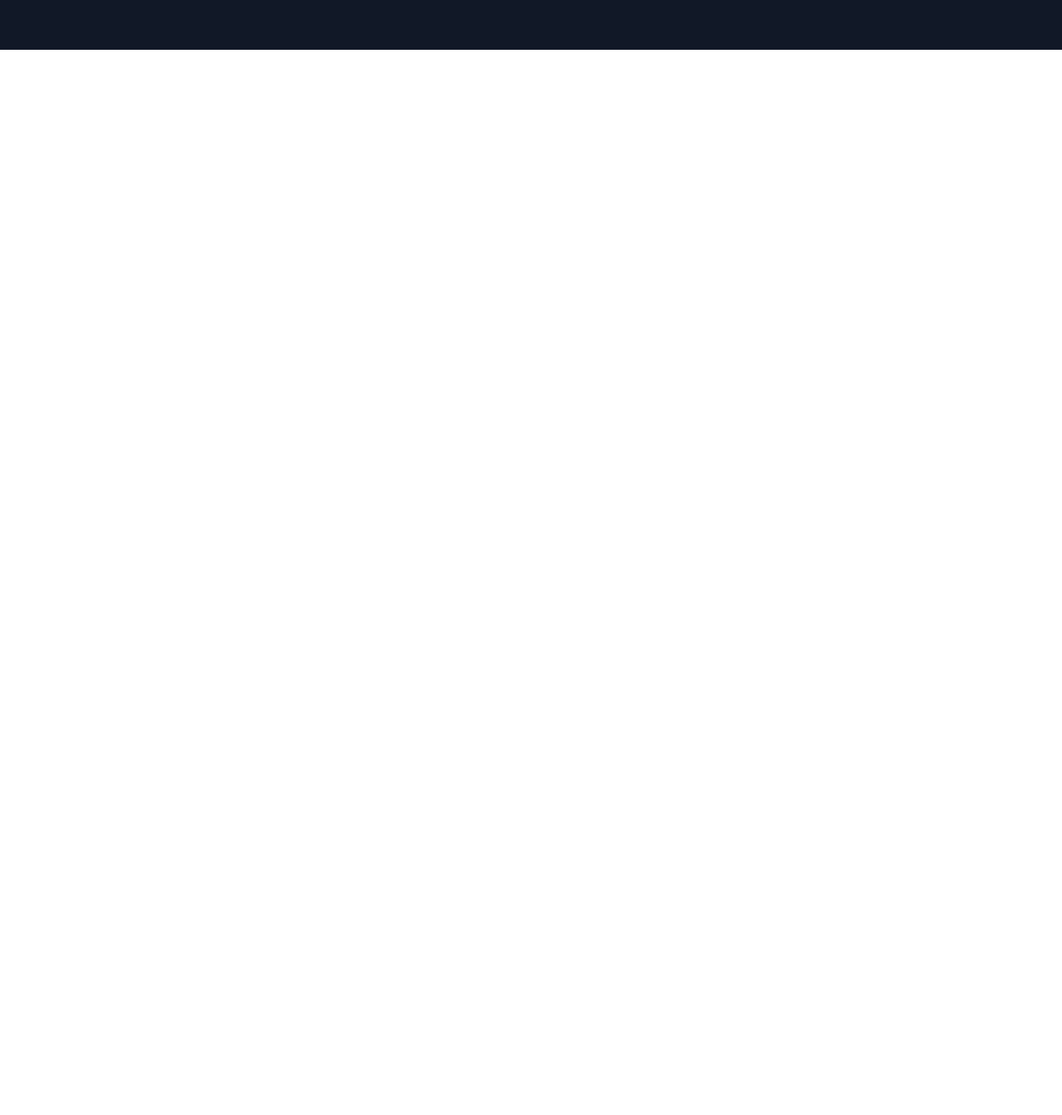
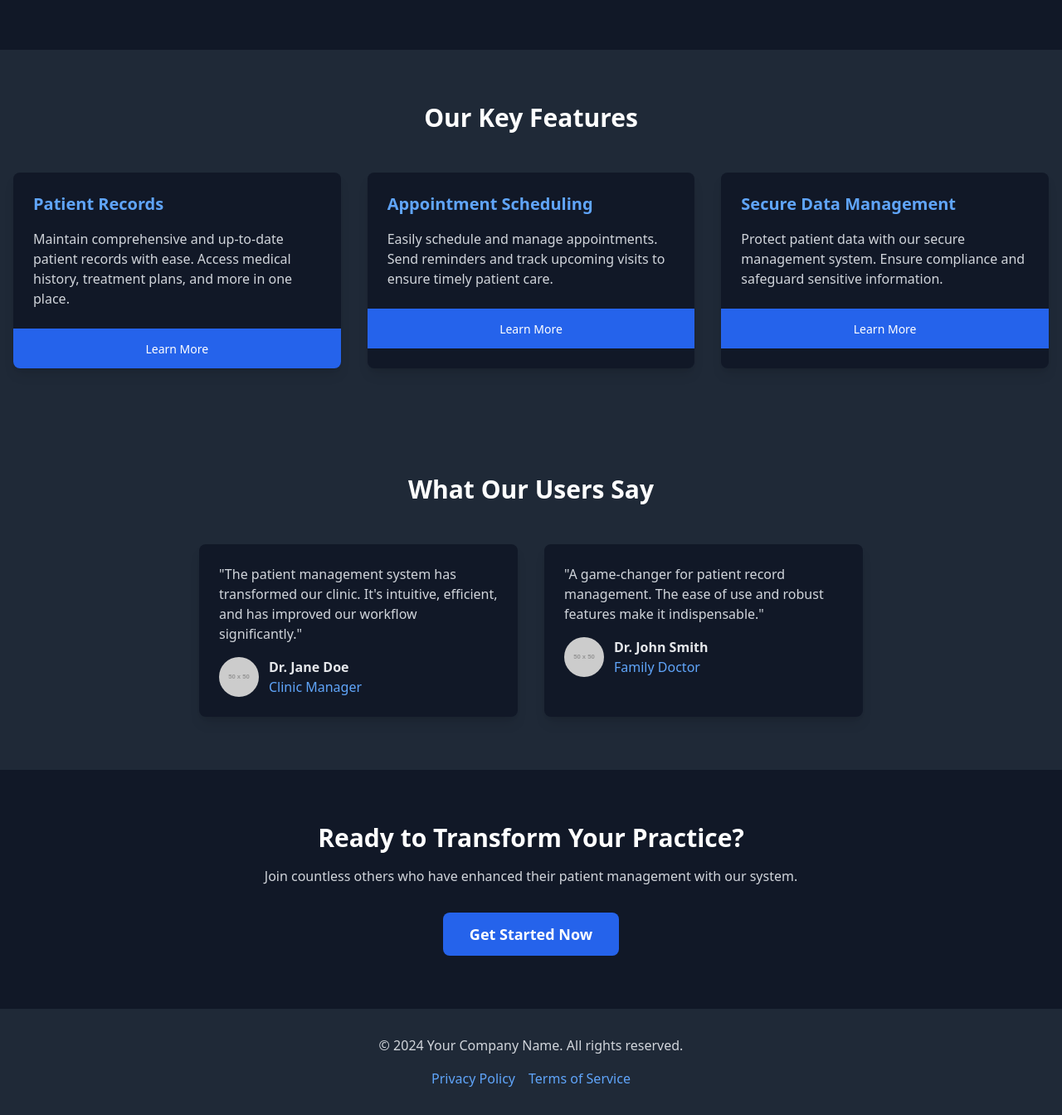
Before and after one commit to harisejaz2206/devathon-frontend, a React (Create React App) app: page / in a window 1280 px wide. Shown: the part 932-2276 px from the top of the page at 83% size. Before the commit the page ends 992 px from the top, so only its background shows below. Built offline with nearby package versions, Linux system fonts and the light colour scheme.

Commit message:
working on hero section

```diff
--- a/src/components/HeroSection.tsx
+++ b/src/components/HeroSection.tsx
@@ -2,6 +2,8 @@ import React from "react";
 
 const HeroSection = () => {
   return (
+    <>
+      {/* Hero Section */}
       <section className="bg-gray-900 text-white">
         <div className="mx-auto max-w-screen-xl px-4 py-32 lg:flex lg:h-screen lg:items-center">
           <div className="mx-auto max-w-3xl text-center">
@@ -10,7 +12,7 @@ const HeroSection = () => {
               <span className="sm:block"> Enhance Care Efficiency. </span>
             </h1>
 
-          <p className="mx-auto mt-4 max-w-xl sm:text-xl/relaxed">
+            <p className="mx-auto mt-4 max-w-xl text-lg sm:text-xl text-gray-300">
               Simplify the management of patient information, appointments, and
               medical records with our advanced system. Streamline your workflow
               and improve patient care.
@@ -18,7 +20,7 @@ const HeroSection = () => {
 
             <div className="mt-8 flex flex-wrap justify-center gap-4">
               <a
-              className="block w-full rounded border border-blue-600 bg-blue-600 px-12 py-3 text-sm font-medium text-white hover:bg-transparent hover:text-white focus:outline-none focus:ring active:text-opacity-75 sm:w-auto"
+                className="block w-full rounded border border-blue-600 bg-blue-600 px-12 py-3 text-sm font-medium text-white hover:bg-transparent hover:text-blue-600 focus:outline-none focus:ring active:text-opacity-75 sm:w-auto"
                 href="#"
               >
                 Get Started
@@ -34,6 +36,149 @@ const HeroSection = () => {
           </div>
         </div>
       </section>
+
+      {/* Feature Cards Section */}
+      <section className="bg-gray-800 py-16">
+        <div className="mx-auto max-w-screen-xl px-4">
+          <h2 className="text-center text-3xl font-extrabold text-white mb-12">
+            Our Key Features
+          </h2>
+          <div className="grid grid-cols-1 gap-8 md:grid-cols-2 lg:grid-cols-3">
+            {/* Card 1 */}
+            <div className="bg-gray-900 rounded-lg shadow-lg overflow-hidden">
+              <div className="p-6">
+                <h3 className="text-xl font-semibold text-blue-400 mb-4">
+                  Patient Records
+                </h3>
+                <p className="text-gray-300">
+                  Maintain comprehensive and up-to-date patient records with
+                  ease. Access medical history, treatment plans, and more in one
+                  place.
+                </p>
+              </div>
+              <div className="bg-blue-600 text-white text-center py-3">
+                <a href="#" className="text-sm font-medium hover:underline">
+                  Learn More
+                </a>
+              </div>
+            </div>
+
+            {/* Card 2 */}
+            <div className="bg-gray-900 rounded-lg shadow-lg overflow-hidden">
+              <div className="p-6">
+                <h3 className="text-xl font-semibold text-blue-400 mb-4">
+                  Appointment Scheduling
+                </h3>
+                <p className="text-gray-300">
+                  Easily schedule and manage appointments. Send reminders and
+                  track upcoming visits to ensure timely patient care.
+                </p>
+              </div>
+              <div className="bg-blue-600 text-white text-center py-3">
+                <a href="#" className="text-sm font-medium hover:underline">
+                  Learn More
+                </a>
+              </div>
+            </div>
+
+            {/* Card 3 */}
+            <div className="bg-gray-900 rounded-lg shadow-lg overflow-hidden">
+              <div className="p-6">
+                <h3 className="text-xl font-semibold text-blue-400 mb-4">
+                  Secure Data Management
+                </h3>
+                <p className="text-gray-300">
+                  Protect patient data with our secure management system. Ensure
+                  compliance and safeguard sensitive information.
+                </p>
+              </div>
+              <div className="bg-blue-600 text-white text-center py-3">
+                <a href="#" className="text-sm font-medium hover:underline">
+                  Learn More
+                </a>
+              </div>
+            </div>
+          </div>
+        </div>
+      </section>
+
+      {/* Testimonials Section */}
+      <section className="bg-gray-800 py-16">
+        <div className="mx-auto max-w-screen-xl px-4">
+          <h2 className="text-center text-3xl font-extrabold text-white mb-12">
+            What Our Users Say
+          </h2>
+          <div className="flex flex-wrap justify-center gap-8">
+            {/* Testimonial 1 */}
+            <div className="bg-gray-900 p-6 rounded-lg shadow-lg max-w-sm">
+              <p className="text-gray-300 mb-4">
+                "The patient management system has transformed our clinic. It's
+                intuitive, efficient, and has improved our workflow significantly."
+              </p>
+              <div className="flex items-center space-x-3">
+                <img
+                  src="https://via.placeholder.com/50"
+                  alt="User"
+                  className="w-12 h-12 rounded-full"
+                />
+                <div>
+                  <p className="text-gray-200 font-semibold">Dr. Jane Doe</p>
+                  <p className="text-blue-400">Clinic Manager</p>
+                </div>
+              </div>
+            </div>
+
+            {/* Testimonial 2 */}
+            <div className="bg-gray-900 p-6 rounded-lg shadow-lg max-w-sm">
+              <p className="text-gray-300 mb-4">
+                "A game-changer for patient record management. The ease of use and
+                robust features make it indispensable."
+              </p>
+              <div className="flex items-center space-x-3">
+                <img
+                  src="https://via.placeholder.com/50"
+                  alt="User"
+                  className="w-12 h-12 rounded-full"
+                />
+                <div>
+                  <p className="text-gray-200 font-semibold">Dr. John Smith</p>
+                  <p className="text-blue-400">Family Doctor</p>
+                </div>
+              </div>
+            </div>
+          </div>
+        </div>
+      </section>
+
+      {/* Call to Action Section */}
+      <section className="bg-gray-900 py-16">
+        <div className="mx-auto max-w-screen-xl px-4 text-center">
+          <h2 className="text-3xl font-extrabold text-white mb-4">
+            Ready to Transform Your Practice?
+          </h2>
+          <p className="text-gray-300 mb-8">
+            Join countless others who have enhanced their patient management with our system.
+          </p>
+          <a
+            href="#"
+            className="inline-block rounded-lg bg-blue-600 px-8 py-3 text-lg font-semibold text-white hover:bg-blue-500"
+          >
+            Get Started Now
+          </a>
+        </div>
+      </section>
+
+      {/* Footer Section */}
+      <footer className="bg-gray-800 py-8">
+        <div className="mx-auto max-w-screen-xl px-4 text-center text-gray-300">
+          <p>&copy; {new Date().getFullYear()} Your Company Name. All rights reserved.</p>
+          <div className="mt-4">
+            <a href="#" className="text-blue-400 hover:underline mx-2">Privacy Policy</a>
+            <a href="#" className="text-blue-400 hover:underline mx-2">Terms of Service</a>
+          </div>
+        </div>
+      </footer>
+    </>
   );
 };
 
```
Lines whose indentation alone changed are shown as unchanged.
